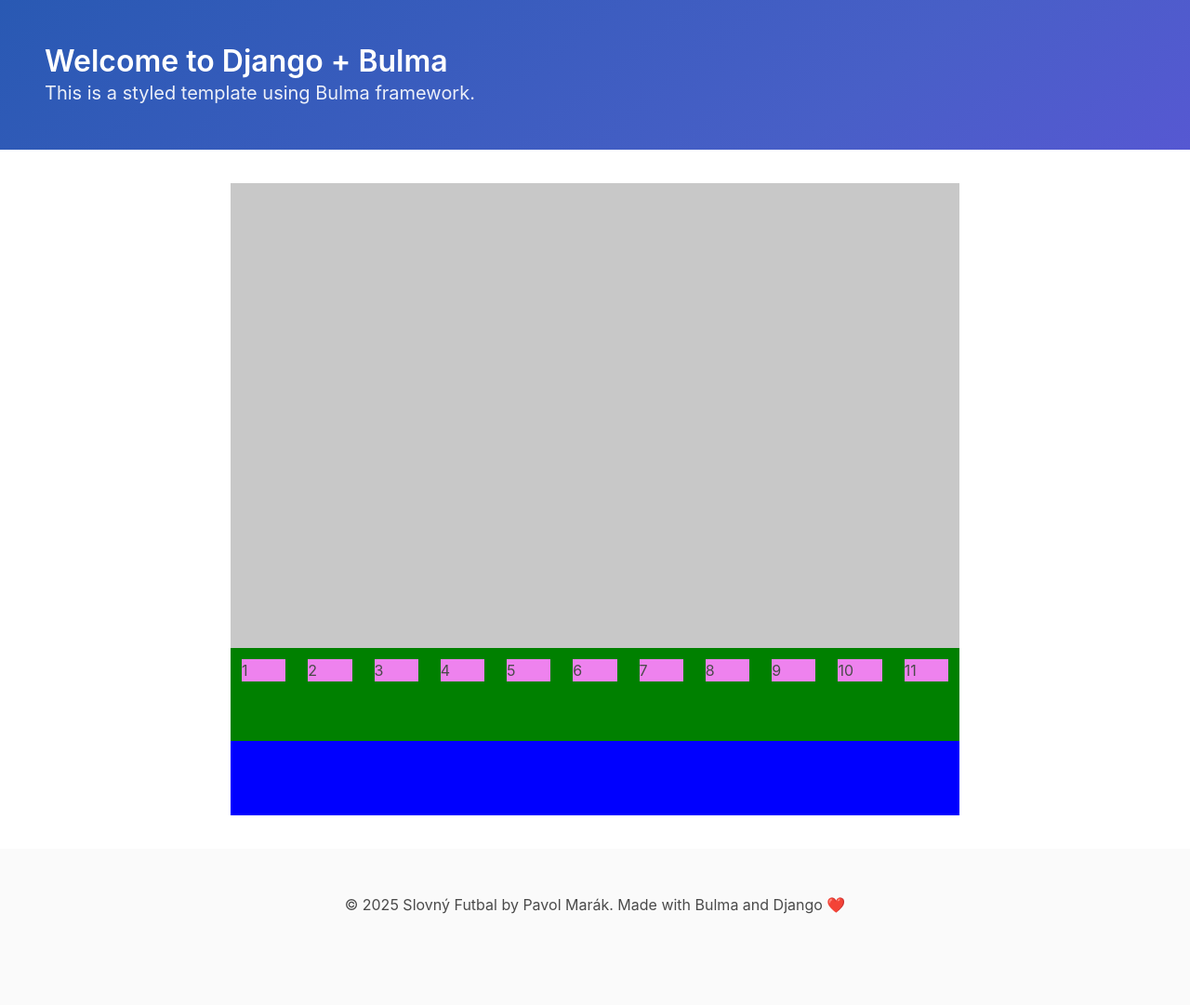
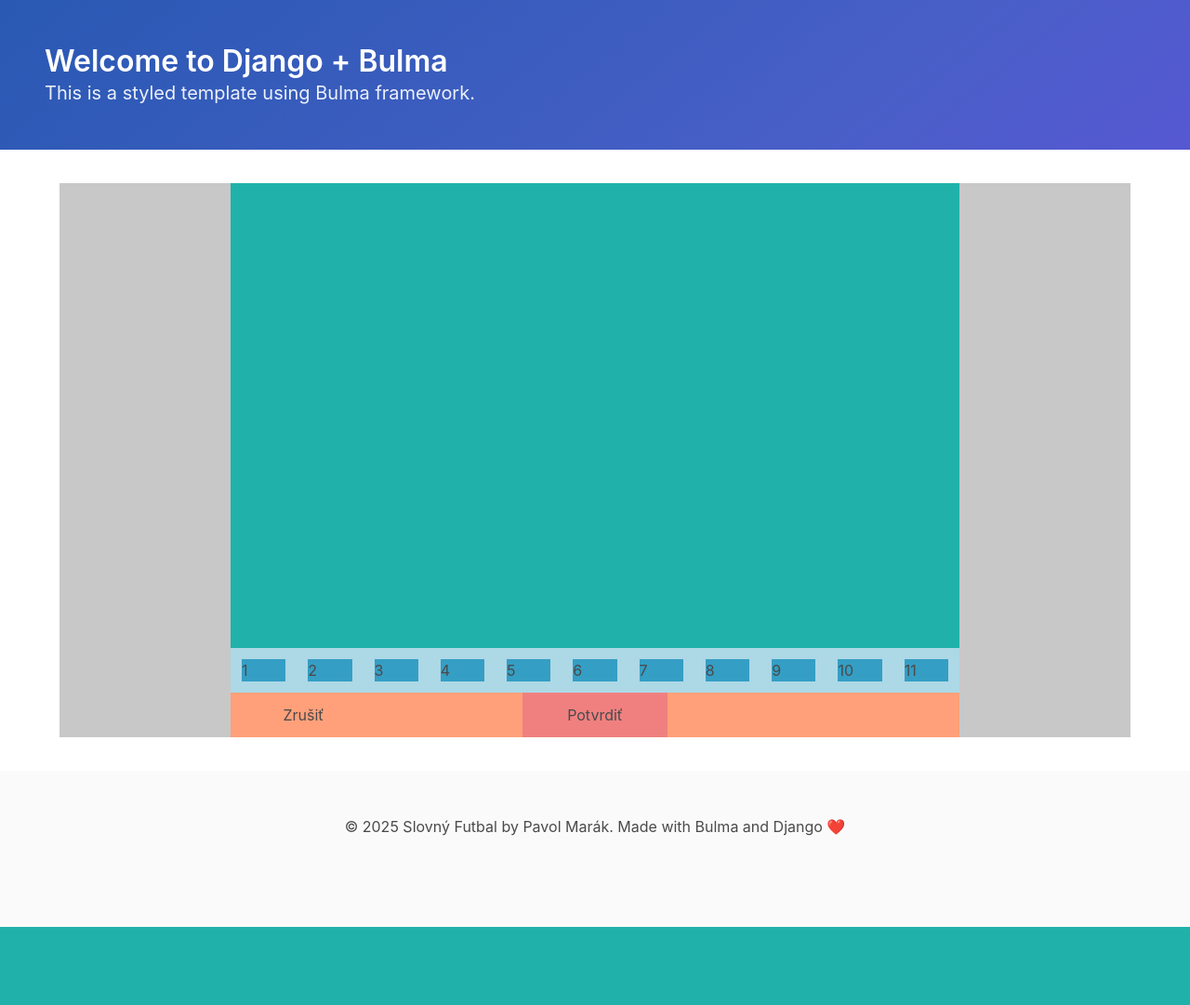
Before and after one commit to pavolmarak/slovny_futbal, a Django app: page / in a window 1280 px wide. Shown: the part 52-1133 px from the top of the page at 93% size. After the commit the page ends 1049 px from the top, so only its background shows below. Run offline with Django 5.2, Linux system fonts and the light colour scheme.

Commit message:
Updated design.

```diff
--- a/static/word_soccer_app/main.css
+++ b/static/word_soccer_app/main.css
@@ -1,18 +1,28 @@
+div.container{
+    background-color: rgb(200,200,200);
+}
+
 div.stadium {
-    background-color: rgb(200,200,200);
+    background-color: lightseagreen;
     min-height: 500px;
 }
 
 div.letters{
-    background-color: green;
-    min-height: 100px;
+    background-color: seashell;
 }
 
 div.letters div.letter{
-    background-color: violet;
+    background-color: lightblue;
+}
+
+div.letters div.letter div{
+    background-color: #359ec4;
 }
 
 div.controls{
-    background-color: blue;
-    min-height: 80px;
+    background-color: lightsalmon;
 }
+
+div.controls div.submit{
+    background-color: lightcoral;
+}
--- a/templates/word_soccer_app/index.html
+++ b/templates/word_soccer_app/index.html
@@ -37,56 +37,64 @@
     </div>
 </section>
 
-<!-- game area -->
+
+<!-- Game area -->
 <section class="section gamearea">
     <div class="container">
+
+{#        stadium #}
         <div class="columns is-centered">
             <div class="column is-two-thirds stadium"></div>
         </div>
 
+{#        letters #}
         <div class="columns is-centered">
             <div class="column is-two-thirds letters">
                 <div class="columns">
-                    <div class="column">
-                        <div class="letter">1</div>
+                    <div class="column letter">
+                        <div class="">1</div>
                     </div>
-                     <div class="column">
-                        <div class="letter">2</div>
+                    <div class="column letter">
+                        <div class="">2</div>
                     </div>
-                     <div class="column">
-                        <div class="letter">3</div>
+                    <div class="column letter">
+                        <div class="">3</div>
                     </div>
-                     <div class="column">
-                        <div class="letter">4</div>
+                    <div class="column letter">
+                        <div class="">4</div>
                     </div>
-                     <div class="column">
-                        <div class="letter">5</div>
+                    <div class="column letter">
+                        <div class="">5</div>
                     </div>
-                     <div class="column">
-                        <div class="letter">6</div>
+                    <div class="column letter">
+                        <div class="">6</div>
                     </div>
-                     <div class="column">
-                        <div class="letter">7</div>
+                    <div class="column letter">
+                        <div class="">7</div>
                     </div>
-                     <div class="column">
-                        <div class="letter">8</div>
+                    <div class="column letter">
+                        <div class="">8</div>
                     </div>
-                     <div class="column">
-                        <div class="letter">9</div>
+                    <div class="column letter">
+                        <div class="">9</div>
                     </div>
-                     <div class="column">
-                        <div class="letter">10</div>
+                    <div class="column letter">
+                        <div class="">10</div>
                     </div>
-                     <div class="column">
-                        <div class="letter">11</div>
+                    <div class="column letter">
+                        <div class="">11</div>
                     </div>
-
                 </div>
             </div>
         </div>
 
+{#        controls #}
         <div class="columns is-centered">
             <div class="column is-two-thirds controls">
+                <div class="columns">
+                     <div class="column is-one-fifth has-text-centered cancel">Zrušiť</div>
+                    <div class="column is-offset-one-fifth is-one-fifth has-text-centered submit">Potvrdiť</div>
+                </div>
             </div>
         </div>
     </div>
```
